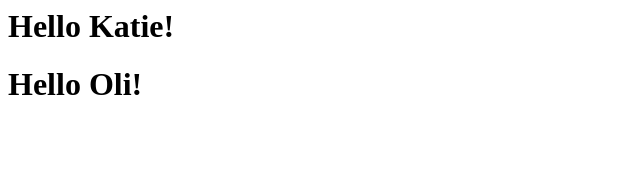
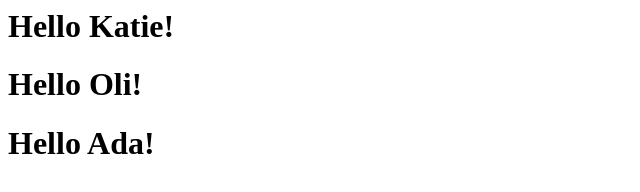
Before and after one commit to WestyCodes/introductions-2, a plain HTML site: page index.html in a window 1280 px wide. Shown: the whole page, without its empty margins (0-640 px from the left). Drawn offline with Linux system fonts and the light colour scheme.

Commit message:
added hello to ada

```diff
--- a/index.html
+++ b/index.html
@@ -1,2 +1,3 @@
 <h1>Hello Katie!</h1>
 <h1>Hello Oli!</h1>
+<h1>Hello Ada!</h1>
```
